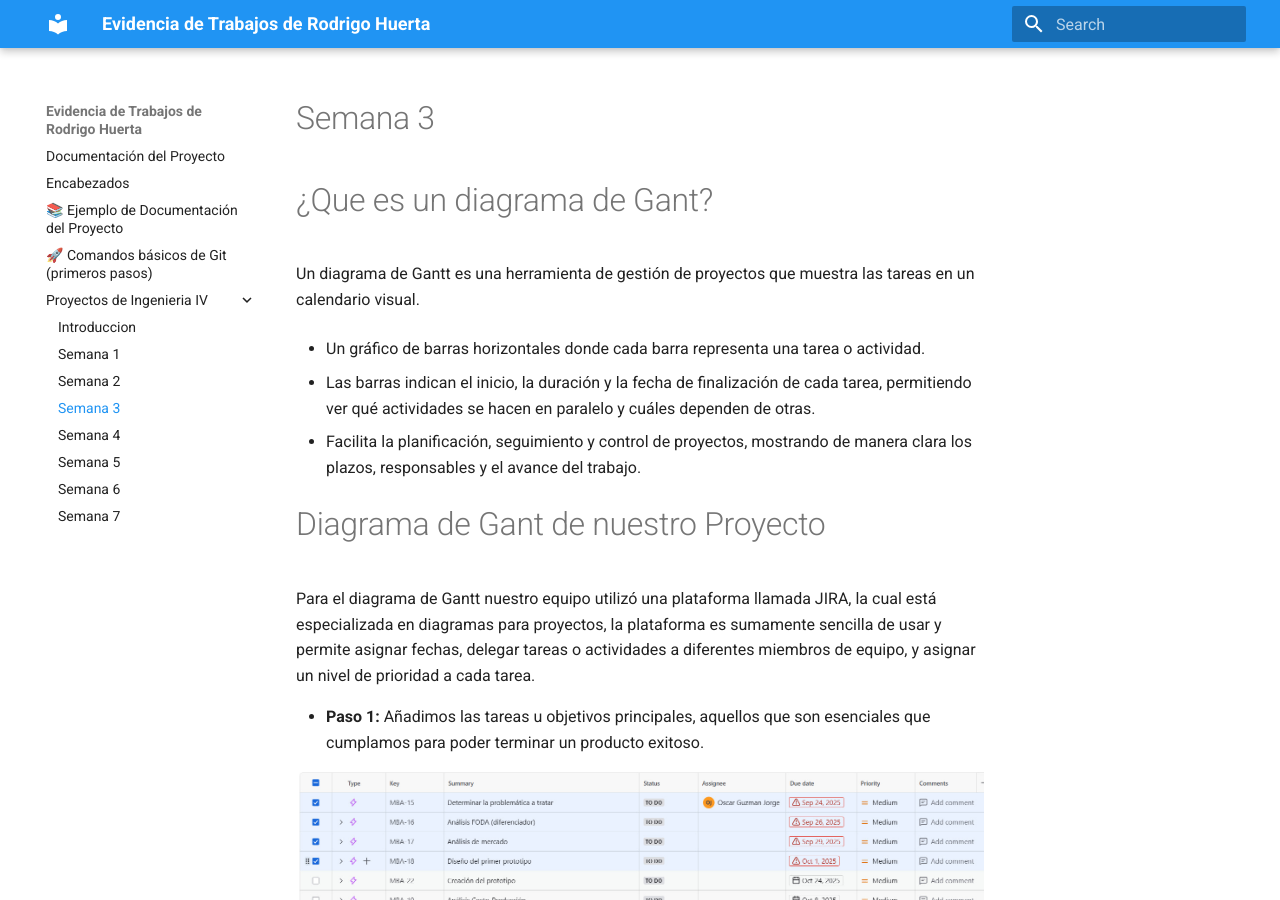
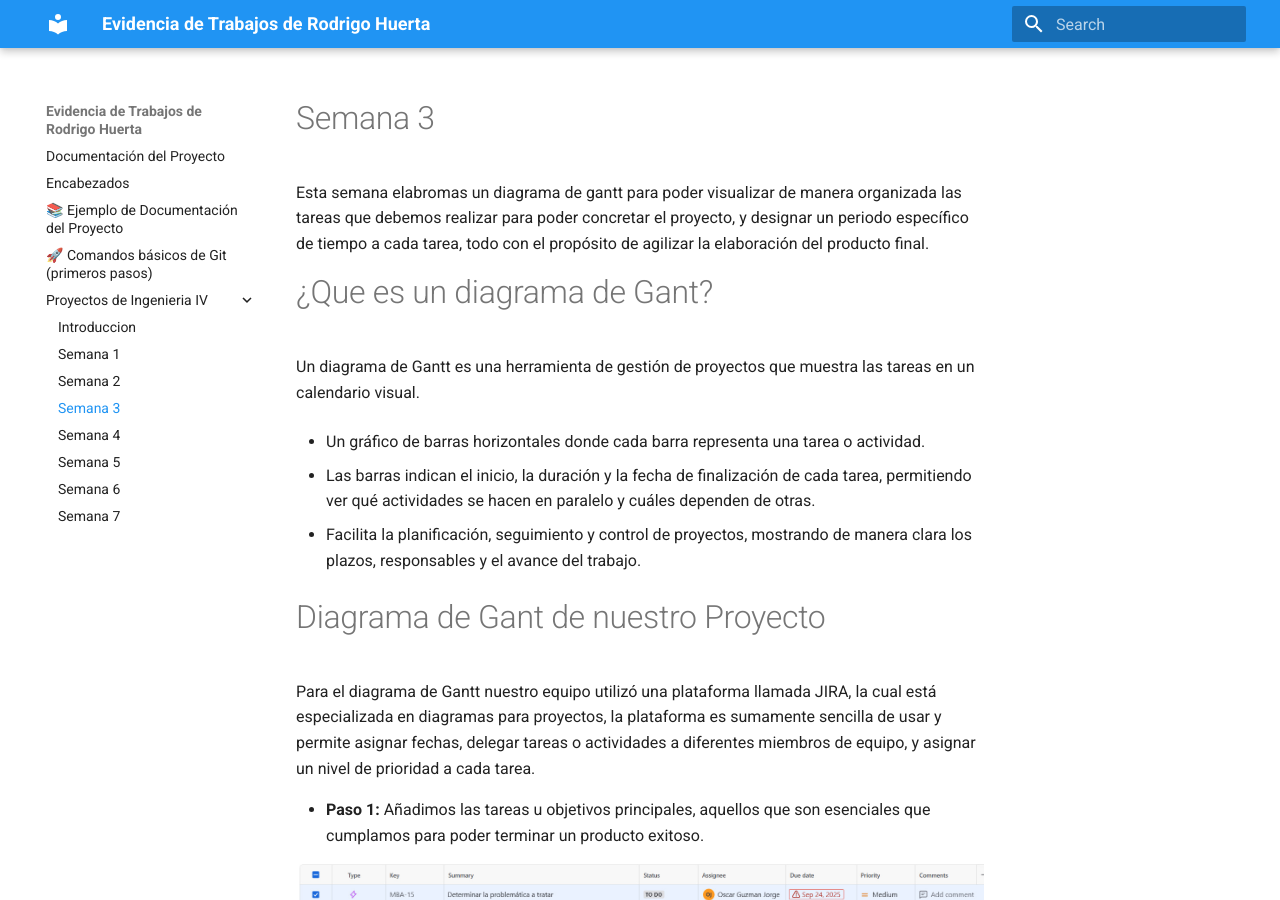
Before and after one commit to RodrigoH2929/portafolio_evidencias, an MkDocs documentation site: the page built from docs/Proyectos de Ingenieria IV/Semana 3.md, in a window 1280 px wide and 900 px high. Built offline with MkDocs 1.6.1 and Material for MkDocs 9.7.7, drawn with Linux system fonts in a browser that asks for light colours.

Commit message:
Agregue un parrafo en la seccion 'Semana 3' y le di espacio a una imagen en la seccion 'Semana 7'

```diff
--- a/docs/Proyectos de Ingenieria IV/Semana 3.md
+++ b/docs/Proyectos de Ingenieria IV/Semana 3.md
@@ -1,4 +1,6 @@
 # Semana 3
+
+Esta semana elabromas un diagrama de gantt para poder visualizar de manera organizada las tareas que debemos realizar para poder concretar el proyecto, y designar un periodo específico de tiempo a cada tarea, todo con el propósito de agilizar la elaboración del producto final.
 
 # ¿Que es un diagrama de Gant?
 
```
Also changed, not shown: docs/Proyectos de Ingenieria IV/Semana 7.md (+1 -0 lines).
